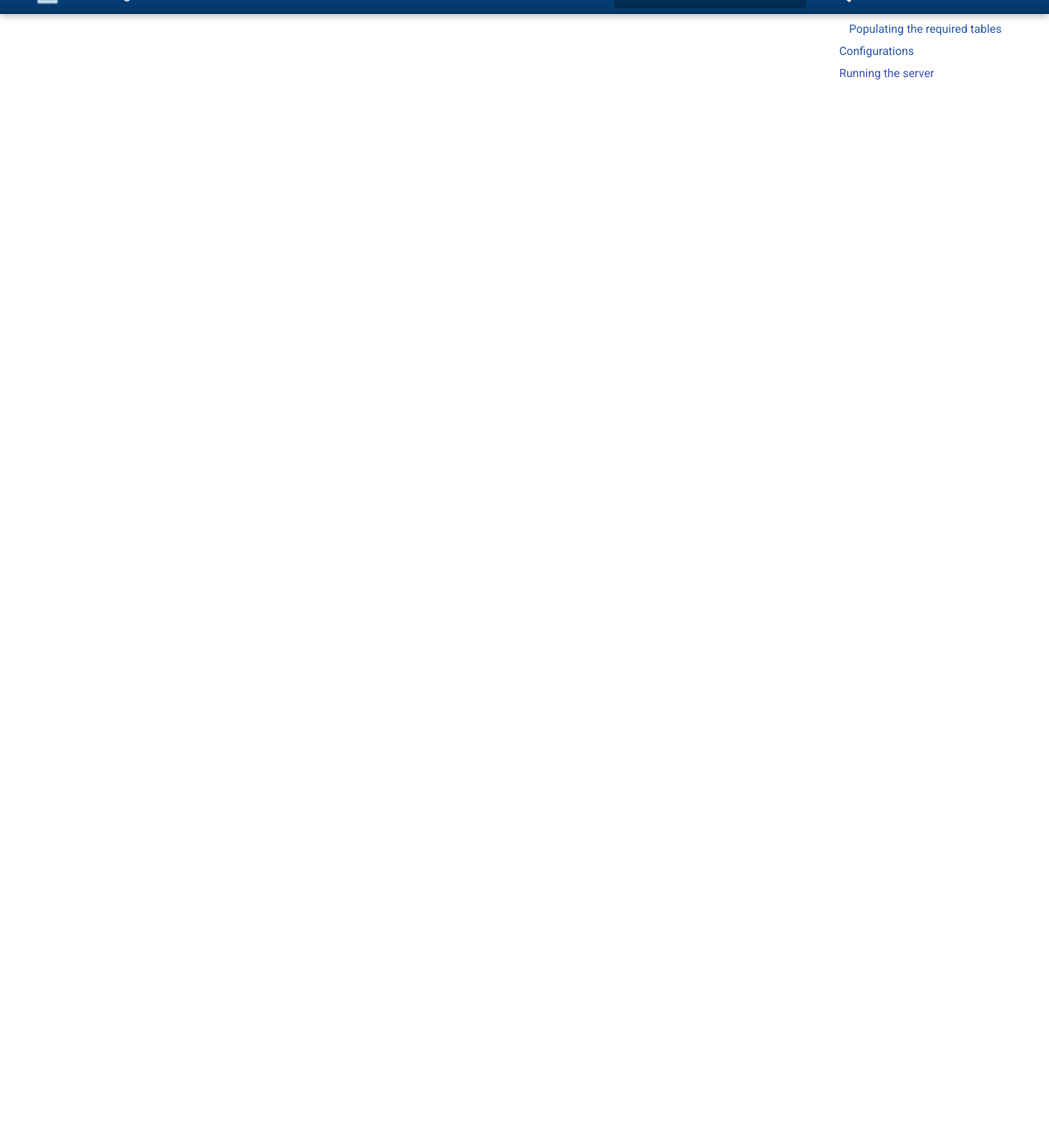
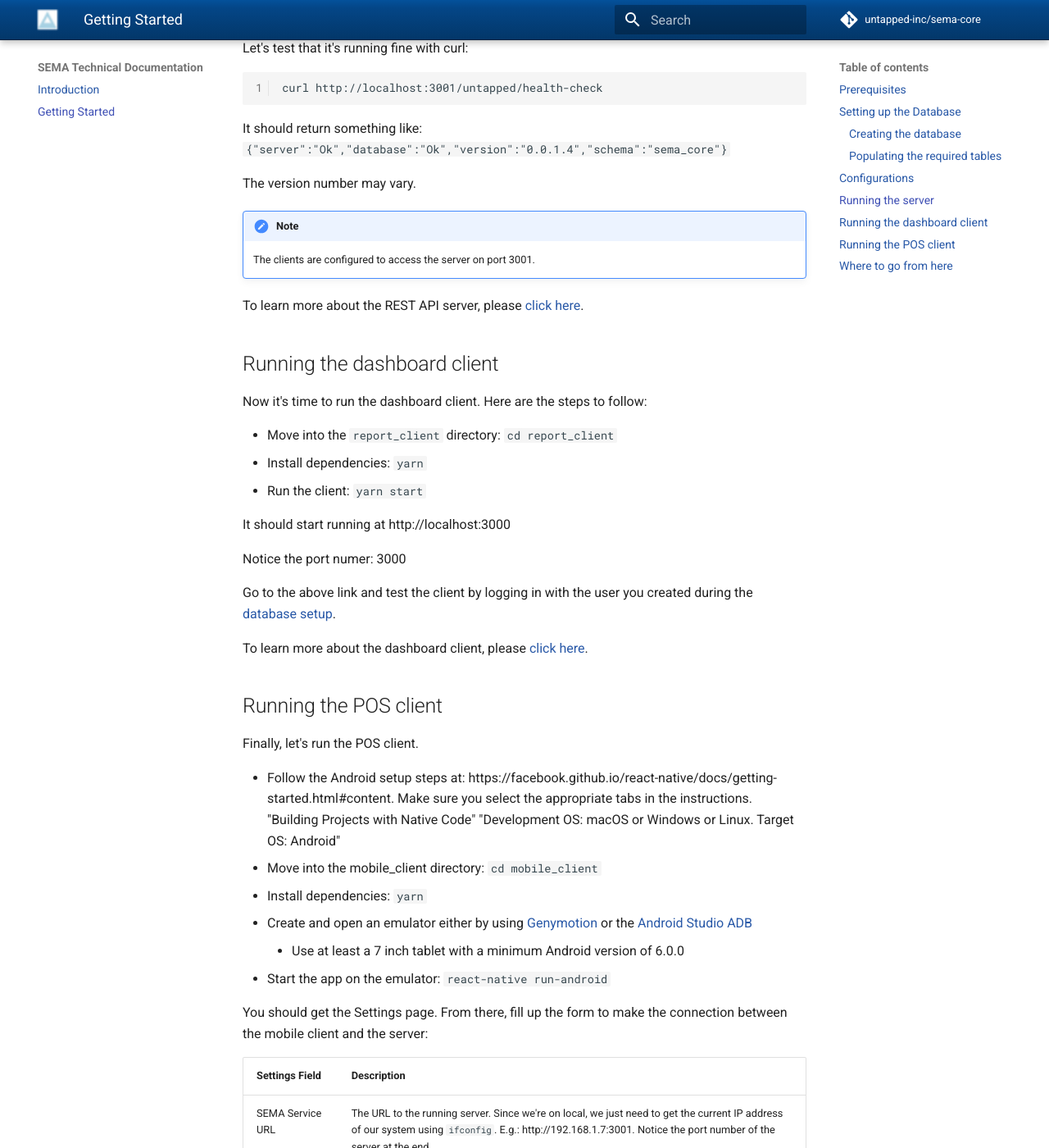
Before and after one commit to untapped-inc/sema-docs, an MkDocs documentation site: the page built from docs/getting-started.md, in a window 1280 px wide and 1400 px high, scrolled down 5498 px. Shown: the whole window at 82% size. Built offline with MkDocs 1.6.1 and Material for MkDocs 9.7.7, drawn with Linux system fonts in a browser that asks for light colours; comment, search, counter and statistics services are not loaded; some of the changed text lies outside the part shown.

Commit message:
[Refactor] Improve the Getting started Section

````diff
--- a/docs/getting-started.md
+++ b/docs/getting-started.md
@@ -145,6 +145,8 @@ VALUES (2, 1, 1, 2, '4000.00', 'UGX', '2000.00');
 
 Your database is now ready.
 
+To learn more about the database schema, please [click here](/the-database-schema).
+
 ## Configurations
 
 Before you can start running the clients and the server, you will need to first set the property values in the configuration file.
@@ -169,10 +171,82 @@ Now open this `.env` file using your favorite text editor. These properties prov
 | BCRYPT_SALT_ROUNDS       | How much time is needed to calculate a single BCrypt hash - Between 8 and 12 is recommended. Used for encrypting passwords for users. E.g. `10` |
 
 !!! danger
-    We **Strongly** recommend you not to push the `.env` file to your repository after adding the correct configuration property values. For security measures, we added it to the project's `.gitignore` file so that git can always ignore it. So you would need to really want to push it to be able to do so.
+    We **Strongly** recommend that you do not to push the `.env` file to your repository after adding the correct configuration property values. For security measures, we added it to the project's `.gitignore` file so that git can always ignore it. So you would need to really want to push it to be able to do so.
 
 ## Running the server
 
+Now that your database and your configurations are setup. Let's run the server, shall we?
+
+* Move into the `report_server` directory: `cd report_server`
+* Install dependencies: `yarn`
+* Run the server: `yarn start`
+
+It should start running at http://localhost:3001
+
+Let's test that it's running fine with curl:
+```
+curl http://localhost:3001/untapped/health-check
+```
+It should return something like: `{"server":"Ok","database":"Ok","version":"0.0.1.4","schema":"sema_core"}`
+
+The version number may vary.
+
+!!! note
+    The clients are configured to access the server on port 3001.
+
+To learn more about the REST API server, please [click here](/the-rest-api-server).
+
+## Running the dashboard client
+
+Now it's time to run the dashboard client. Here are the steps to follow:
+
+* Move into the `report_client` directory: `cd report_client`
+* Install dependencies: `yarn`
+* Run the client: `yarn start`
+
+It should start running at http://localhost:3000
+
+Notice the port numer: 3000
+
+Go to the above link and test the client by logging in with the user you created during the [database setup](#setting-up-the-database).
+
+To learn more about the dashboard client, please [click here](/the-dashboard-client).
+
+## Running the POS client
+
+Finally, let's run the POS client.
+
+* Follow the Android setup steps at: https://facebook.github.io/react-native/docs/getting-started.html#content. Make sure you select the appropriate tabs in the instructions. "Building Projects with Native Code" "Development OS: macOS or Windows or Linux. Target OS: Android"
+* Move into the mobile_client directory: `cd mobile_client`
+* Install dependencies: `yarn`
+* Create and open an emulator either by using [Genymotion](https://www.genymotion.com) or the [Android Studio ADB](https://developer.android.com/studio/run/emulator)
+    * Use at least a 7 inch tablet with a minimum Android version of 6.0.0
+* Start the app on the emulator: `react-native run-android`
+
+You should get the Settings page. From there, fill up the form to make the connection between the mobile client and the server:
+
+| Settings Field          | Description                                            |
+| ------------------------ | --------------------------------------------------     |
+| SEMA Service URL         | The URL to the running server. Since we're on local, we just need to get the current IP address of our system using `ifconfig`. E.g.: http://192.168.1.7:3001. Notice the port number of the server at the end. |
+| Site                  | The kiosk that we created during [database setup](#setting-up-the-database). E.g.: `Bois9`             |
+| Username or Email        | This is the user we just used to login to the dashboard client. E.g. `Administrator` |
+| Password                | The password of the above user E.g. `diueh89ndys` |
+
+Then choose a language and press the `Connect` button. It should connect successfully and you will be able to test the whole app.
+
+To learn more about the POS client, please [click here](/the-pos-client).
+
+## Where to go from here
+
+And that's it folks. You now have the whole platform running successfully on your own computer. Here are some useful links to go from here:
+
+* [The Database Schema](/the-database-schema)
+* [The REST API Server](/the-rest-api-server)
+* [The Dashboard client](/the-dashboard-client)
+* [The POS client](/the-pos-client)
+
+Feel free to leave a comment down below for further questions and clarifications.
+
 [^windows-users]: No hard feelings Windows users but your system is a pain for developers
-[^db-password]: Hopefully you didn't use this password while installing MySQL. But we won't judge you if you did ;)
+[^db-password]: Hopefully you didn't use this password while setting up MySQL. But we won't judge you if you did ;)
 [^using-root]: Don't tell anyone we told you that! Seriously though, if it's on a personal computer and not a server, it's fine.
````
